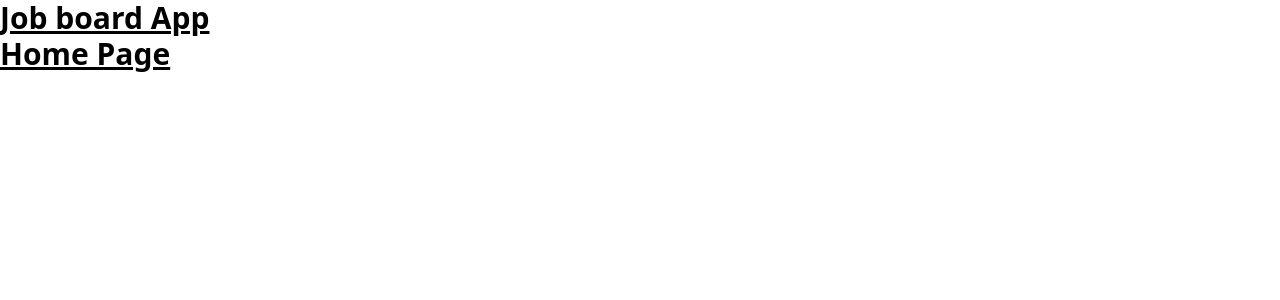
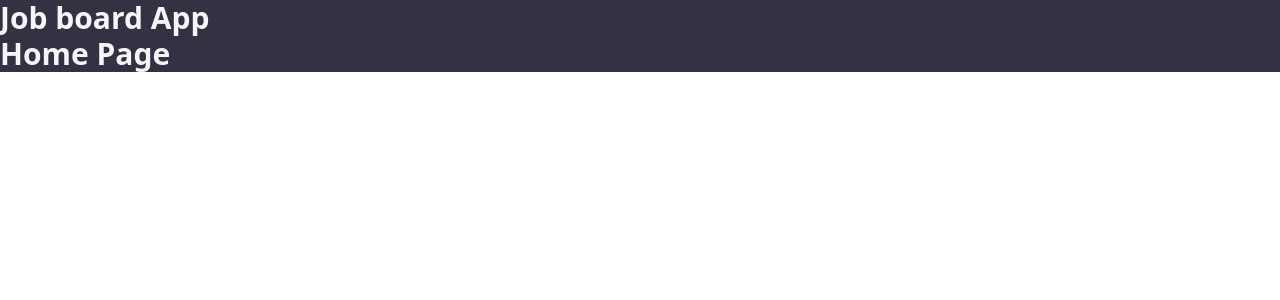
Before and after one commit to BrunoNguyen2905/Job-Board, a React (Create React App) app: page / in a window 1280 px wide. Shown: the top 300 px of the page. Built offline with nearby package versions, Linux system fonts and the light colour scheme.

Commit message:
chore(job-board-app) update background and text color for the whole app

```diff
--- a/src/App.tsx
+++ b/src/App.tsx
@@ -6,7 +6,7 @@ import PageNotFound from "./pages/not-found";
 
 function App() {
   return (
-    <div className="text-3xl font-bold underline">
+    <div className="text-3xl font-bold bg-[#323242] text-global-text">
       Job board App
       <BrowserRouter>
         <Routes>
--- a/tailwind.config.js
+++ b/tailwind.config.js
@@ -2,7 +2,11 @@
 module.exports = {
   content: ["./src/**/*.tsx"],
   theme: {
-    extend: {},
+    extend: {
+      colors: {
+        "global-text": "rgb(245, 246, 250)",
+      },
+    },
   },
   plugins: [],
 };
```
